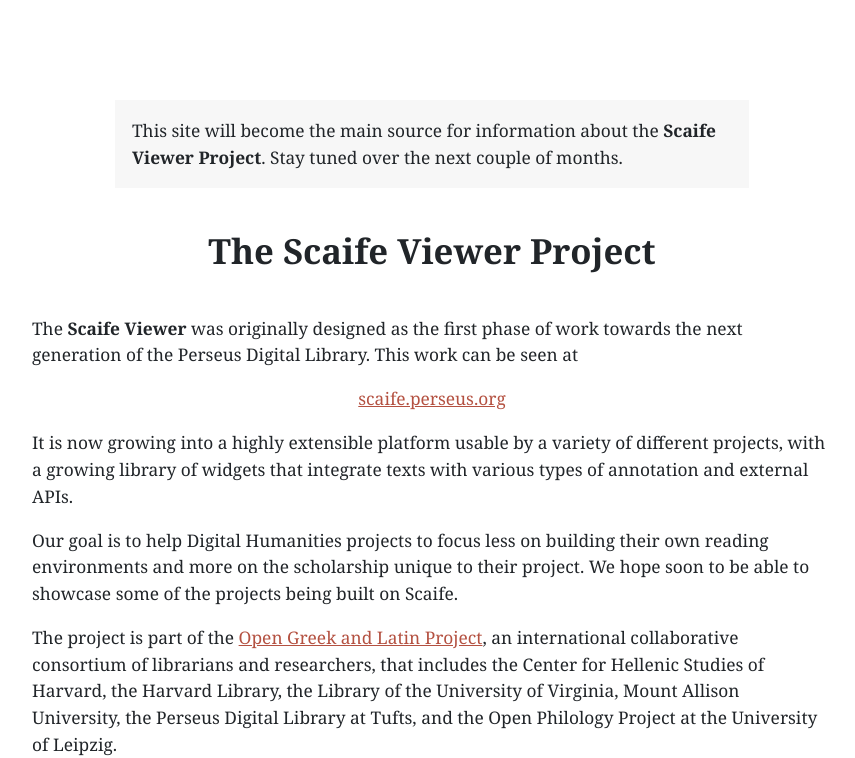
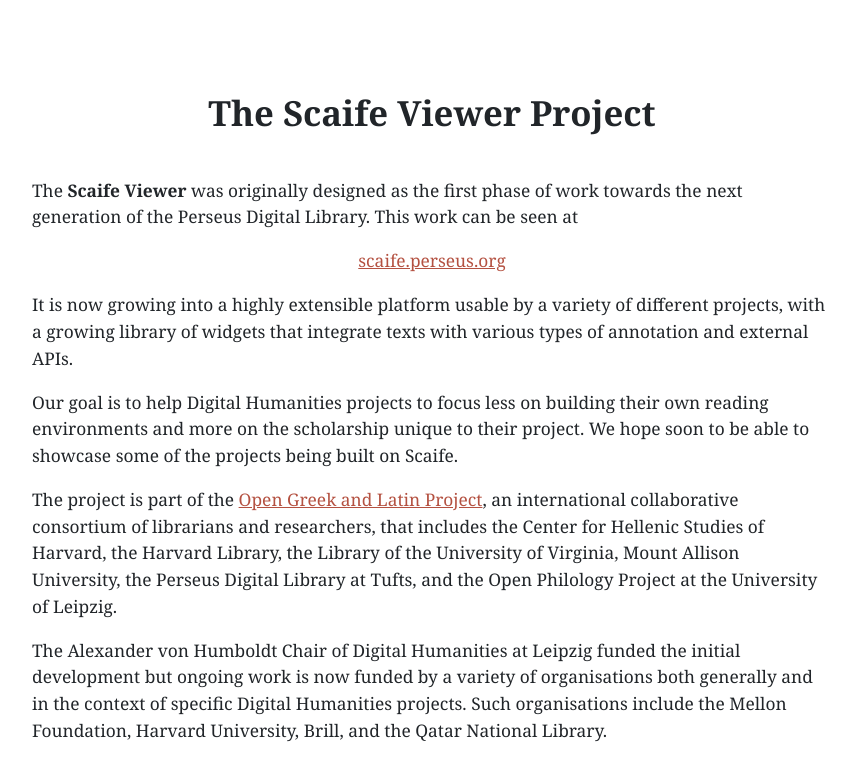
Before and after one commit to scaife-viewer/scaife-viewer.org, a plain HTML site: page index.html in a window 1280 px wide. Shown: the top 758 px of the page, without its empty margins (208-1063 px from the left). Drawn offline with Linux system fonts and the light colour scheme.

Commit message:
Update index.html

```diff
--- a/index.html
+++ b/index.html
@@ -16,13 +16,6 @@
   </head>
   <body>
     <div class="container">
-
-      <div class="note">
-        This site will become the main source for information about the
-        <b>Scaife Viewer Project</b>. Stay tuned over the next couple of
-        months.
-      </div>
-
       <h1>The Scaife Viewer Project</h1>
 
       <p>
```
